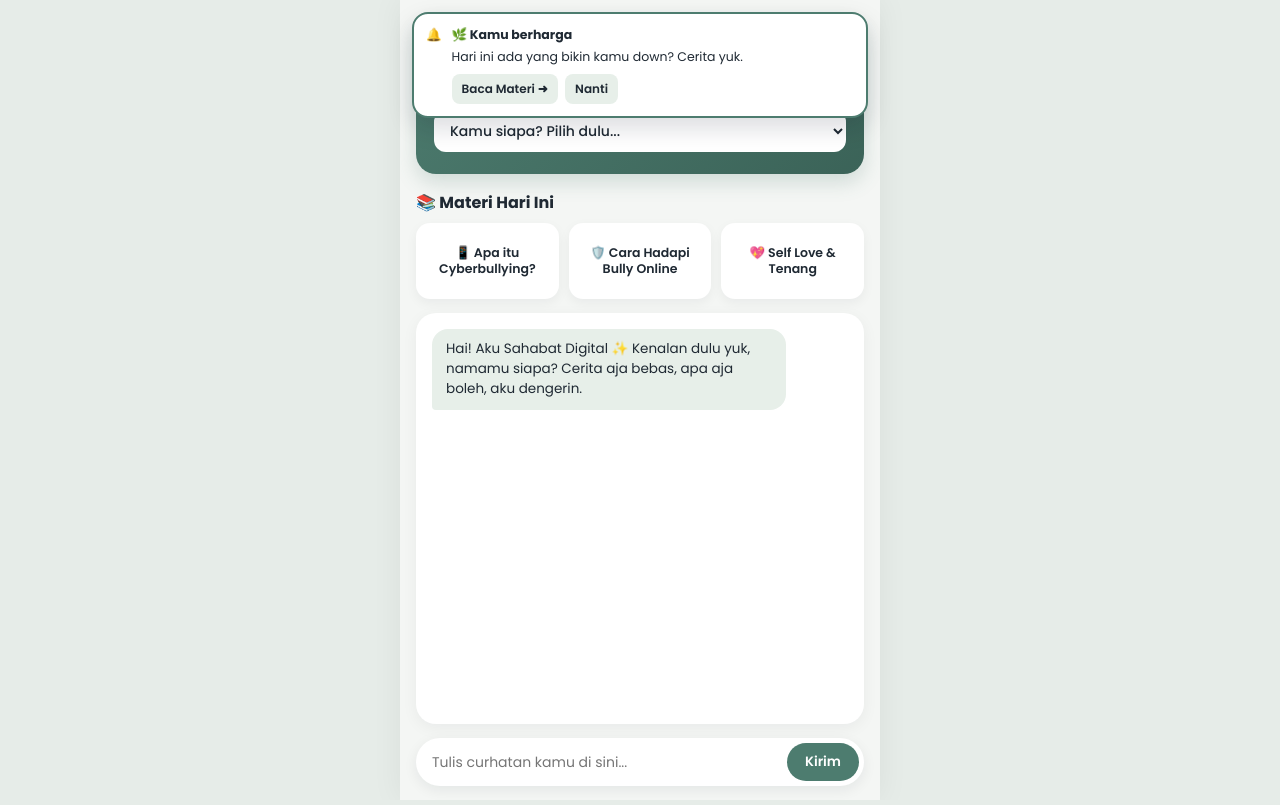
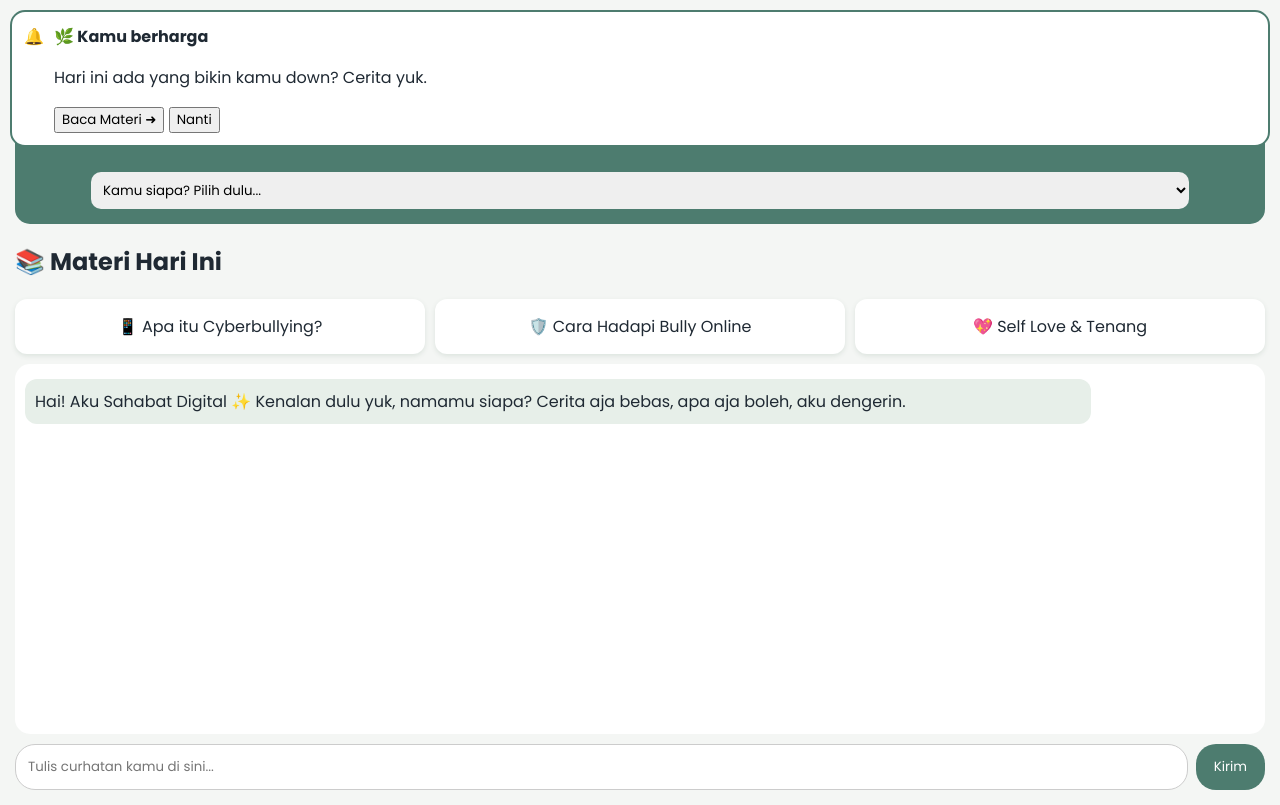
Before and after one commit to sahabatdigitalai01-lang/Sahabat.Digital, a plain HTML site: page index.html in a window 1280 px wide. Drawn offline with Linux system fonts and the light colour scheme.

Commit message:
Refactor and simplify CSS styles for better layout
This update simplifies the CSS styles by reducing redundancy and improving layout consistency. It also enhances the visual design of elements like the header, cards, and chat interface.

```diff
--- a/style.css
+++ b/style.css
@@ -1,255 +1,122 @@
 * {
   font-family: 'Poppins', sans-serif;
-  box-sizing: border-box;
-  margin: 0;
-  padding: 0;
 }
-
-html {
-  background: #e6ece8;
-  width: 100%;
-  overflow-x: hidden;
-}
-
 body {
   background: #f4f6f4;
   color: #1f2933;
-  width: 100%;
-  max-width: 480px;
-  min-height: 100vh;
-  height: 100dvh;
-  margin: 0 auto;
-  padding: clamp(12px, 2.5vh, 18px) clamp(12px, 3.5vw, 16px) calc(14px + env(safe-area-inset-bottom));
+  margin: 0;
+  padding: 15px;
+}
+header {
+  background: #4d7c6f;
+  color: white;
+  padding: 15px;
+  border-radius: 15px;
+  text-align: center;
+}
+select {
+  padding: 8px;
+  border-radius: 10px;
+  border: none;
+  margin-top: 10px;
+  width: 90%;
+}
+.materi-grid {
   display: flex;
-  flex-direction: column;
-  overflow-x: hidden;
-  box-shadow: 0 0 30px rgba(15, 23, 42, 0.06);
+  gap: 10px;
+  margin: 10px 0;
 }
-
-/* Header Utama */
-header {
-  background: linear-gradient(135deg, #4d7c6f, #3b6358);
-  color: white;
-  padding: clamp(16px, 2.8vh, 22px) clamp(14px, 4vw, 18px);
-  border-radius: 20px;
-  text-align: center;
-  flex-shrink: 0;
-  box-shadow: 0 8px 20px rgba(77, 124, 111, 0.22);
-}
-
-header h1 {
-  font-size: clamp(18px, 5vw, 22px);
-  font-weight: 700;
-}
-
-header p {
-  margin: 6px 0 12px;
-  font-size: clamp(12px, 3.3vw, 13.5px);
-  opacity: 0.92;
-  line-height: 1.4;
-}
-
-select {
-  width: 100%;
-  padding: 10px 12px;
-  border-radius: 12px;
-  border: none;
-  background: white;
-  color: #1f2933;
-  font-size: clamp(12.5px, 3.5vw, 14px);
-  font-weight: 500;
-  outline: none;
-  cursor: pointer;
-}
-
-/* Bagian Materi Hari Ini */
-section {
-  flex-shrink: 0;
-}
-
-section h2 {
-  font-size: clamp(14px, 4vw, 16px);
-  font-weight: 700;
-  margin: clamp(12px, 2vh, 18px) 0 8px;
-  color: #1f2933;
-}
-
-.materi-grid {
-  display: grid;
-  grid-template-columns: repeat(3, minmax(0, 1fr));
-  gap: clamp(6px, 2vw, 10px);
-}
-
 .card {
   background: white;
-  padding: clamp(10px, 2vh, 14px) 6px;
-  border-radius: 14px;
+  padding: 15px;
+  border-radius: 12px;
+  flex: 1;
   text-align: center;
-  font-size: clamp(11px, 3vw, 12.5px);
-  font-weight: 600;
-  line-height: 1.3;
-  color: #1f2933;
   cursor: pointer;
-  display: flex;
-  align-items: center;
-  justify-content: center;
-  min-height: clamp(62px, 9.5vh, 76px);
-  word-wrap: break-word;
-  box-shadow: 0 4px 12px rgba(15, 23, 42, 0.05);
+  box-shadow: 0 2px 5px #dce3de;
 }
-
-/* Kotak Chat Otomatis Menyesuaikan Tinggi Layar HP */
 #chatBox {
-  flex: 1;
-  min-height: 140px;
+  height: 350px;
   overflow-y: auto;
   background: white;
-  border-radius: 20px;
-  padding: clamp(12px, 3vw, 16px);
-  margin: clamp(10px, 2vh, 14px) 0;
-  display: flex;
-  flex-direction: column;
-  gap: 10px;
-  box-shadow: 0 4px 16px rgba(15, 23, 42, 0.05);
+  border-radius: 15px;
+  padding: 10px;
+  margin: 10px 0;
 }
-
 .bubble-bot {
   background: #e7efe9;
-  color: #1f2933;
-  padding: 10px 14px;
-  border-radius: 16px 16px 16px 4px;
+  padding: 10px;
+  border-radius: 12px;
+  margin: 5px 0;
   max-width: 85%;
-  font-size: clamp(12.5px, 3.5vw, 13.5px);
-  line-height: 1.5;
-  align-self: flex-start;
-  word-wrap: break-word;
 }
-
 .bubble-user {
-  background: #4d7c6f;
-  color: white;
-  padding: 10px 14px;
-  border-radius: 16px 16px 4px 16px;
+  background: #e2e8f0;
+  padding: 10px;
+  border-radius: 12px;
+  margin: 5px 0;
+  margin-left: auto;
   max-width: 85%;
-  font-size: clamp(12.5px, 3.5vw, 13.5px);
-  line-height: 1.5;
-  align-self: flex-end;
-  word-wrap: break-word;
+  text-align: right;
 }
-
-/* Kolom Ketik & Tombol Kirim */
 .input-area {
   display: flex;
-  align-items: center;
-  gap: 6px;
-  width: 100%;
-  flex-shrink: 0;
-  background: white;
-  padding: 5px 5px 5px 14px;
-  border-radius: 999px;
-  box-shadow: 0 4px 14px rgba(15, 23, 42, 0.07);
+  gap: 8px;
 }
-
 .input-area input {
   flex: 1;
-  width: 100%;
-  min-width: 0;
-  border: none;
-  background: transparent;
-  padding: 8px 2px;
-  font-size: clamp(13px, 3.6vw, 14px);
-  color: #1f2933;
-  outline: none;
+  padding: 12px;
+  border-radius: 20px;
+  border: 1px solid #ccc;
 }
-
 .input-area button {
-  flex-shrink: 0;
   background: #4d7c6f;
   color: white;
   border: none;
-  padding: 9px clamp(14px, 4vw, 18px);
-  border-radius: 999px;
-  font-size: clamp(12.5px, 3.5vw, 13.5px);
-  font-weight: 600;
+  padding: 12px 18px;
+  border-radius: 20px;
   cursor: pointer;
 }
-
-/* Popup Notifikasi Dalam Web */
 .notif-popup {
   position: fixed;
-  top: 12px;
-  left: 12px;
-  right: 12px;
-  max-width: 456px;
-  margin: 0 auto;
+  top: 10px;
+  left: 10px;
+  right: 10px;
   background: white;
   border: 2px solid #4d7c6f;
-  border-radius: 16px;
+  border-radius: 15px;
   padding: 12px;
   z-index: 99;
   display: flex;
   gap: 10px;
-  font-size: 12.5px;
-  box-shadow: 0 10px 25px rgba(15, 23, 42, 0.15);
 }
-
-.notif-popup p {
-  margin: 4px 0 8px;
-}
-
-.notif-popup button {
-  background: #e7efe9;
-  color: #1f2933;
-  border: none;
-  border-radius: 8px;
-  padding: 6px 10px;
-  font-size: 12px;
-  font-weight: 600;
-  cursor: pointer;
-  margin-right: 4px;
-}
-
-/* Modal Baca Materi */
 .modal {
   position: fixed;
   inset: 0;
-  background: rgba(15, 23, 42, 0.5);
+  background: rgba(0, 0, 0, 0.5);
   display: flex;
   justify-content: center;
   align-items: center;
-  padding: 16px;
   z-index: 100;
 }
-
 .modal-content {
   background: white;
   padding: 20px;
-  border-radius: 18px;
-  width: 100%;
-  max-width: 440px;
+  border-radius: 15px;
+  width: 90%;
+  max-width: 500px;
   position: relative;
-  line-height: 1.6;
-  font-size: 13.5px;
 }
-
-.modal-content h2 {
-  margin-bottom: 10px;
-  padding-right: 75px;
-  font-size: 16px;
-}
-
 .close-btn {
   float: right;
   background: #4d7c6f;
   color: white;
   border: none;
-  padding: 6px 12px;
+  padding: 8px 14px;
   border-radius: 10px;
-  font-size: 12px;
-  font-weight: 600;
+  font-weight: bold;
   cursor: pointer;
 }
-
 .hidden {
   display: none !important;
 }
```
